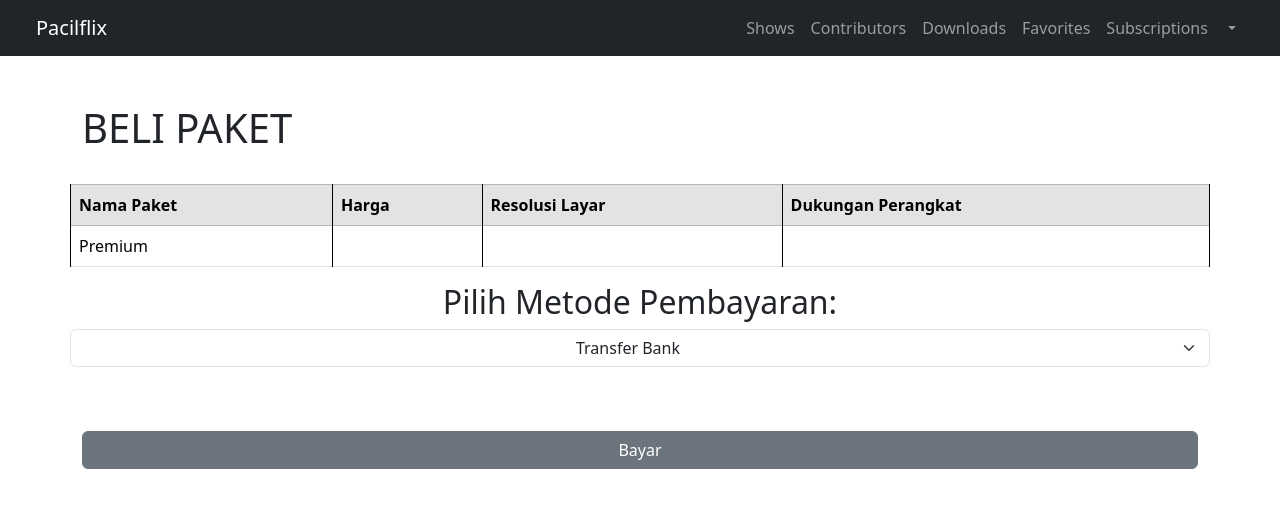
After one commit to basdat-a4/Pacilflix, a Django app: page /main/ in a window 1280 px wide. The commit adds this page. Shown: the top 508 px of the page. Run offline with Django 5.2, Linux system fonts and the light colour scheme.

Commit message:
add views, langganan & kontributor html template

```diff
--- a/Pacilflix/settings.py
+++ b/Pacilflix/settings.py
@@ -37,6 +37,7 @@ INSTALLED_APPS = [
     'django.contrib.sessions',
     'django.contrib.messages',
     'django.contrib.staticfiles',
+    'main'
 ]
 
 MIDDLEWARE = [
--- a/Pacilflix/urls.py
+++ b/Pacilflix/urls.py
@@ -15,8 +15,9 @@ Including another URLconf
     2. Add a URL to urlpatterns:  path('blog/', include('blog.urls'))
 """
 from django.contrib import admin
-from django.urls import path
+from django.urls import path, include
 
 urlpatterns = [
     path('admin/', admin.site.urls),
+    path('main/', include('main.urls'))
 ]
--- /dev/null
+++ b/main/Templates/beli_langganan.html
@@ -0,0 +1,53 @@
+{% extends 'base.html' %}
+{% block meta %}
+  <style>
+    .table-bordered {
+      border: 1px solid #000000;
+    }
+    .table-bordered th,
+    .table-bordered td {
+      border: 1px solid #000000;
+    }
+
+    th {
+        background-color: #808080;
+    }
+    .full-button {
+      width: 100%;
+    }
+  </style>
+{% endblock meta %}
+
+{% block content %}
+<body>
+  <div class="container mt-5">
+    <div class="row">
+        <h1>BELI PAKET</h1>
+        <table class="table table-bordered mt-4">
+            <tr class="table-secondary">
+                <th>Nama Paket</th>
+                <th>Harga</th>
+                <th>Resolusi Layar</th>
+                <th>Dukungan Perangkat</th>
+            </tr>
+            <tr>
+              <td>Premium</td>
+              <td></td>
+              <td></td>
+              <td></td>
+            </tr>
+        </table>
+        <h2 class="text-center">Pilih Metode Pembayaran: </h2>
+        <select class="form-select text-center" aria-label="Default select example">
+          <option selected value="">Transfer Bank</option>
+          <option value="">Kartu Kredit</option>
+          <option value="">E-Wallet</option>
+        </select>
+
+        <div class="mt-5">
+            <button type="button" class="btn btn-secondary mt-3 full-button">Bayar</button>
+        </div>
+    </div>
+  </div>
+</body>
+{% endblock content %}
--- a/main/Templates/navbar.html
+++ b/main/Templates/navbar.html
@@ -1,9 +1,9 @@
 <nav class="navbar navbar-expand-lg navbar-dark bg-dark">
 	<div class="container-fluid mx-4">
 		{% if username == 'Guest' %}
-		<a class="navbar-brand" href="{% url 'authentication:index' %}">Pacilflix</a>
+		<a class="navbar-brand" href="">Pacilflix</a>
 		{% else %}
-		<a class="navbar-brand" href="{% url 'show' %}">Pacilflix</a>
+		<a class="navbar-brand" href="">Pacilflix</a>
 		{% endif %}
 		<button class="navbar-toggler" type="button" data-bs-toggle="collapse" data-bs-target="#navbarNav" aria-controls="navbarNav" aria-expanded="false" aria-label="Toggle navigation">
 			<span class="navbar-toggler-icon"></span>
@@ -12,30 +12,30 @@
 			<ul class="navbar-nav ms-auto">
 				{% if username == 'Guest' %}
 				<li class="nav-item">
-					<a class="nav-link" href="{% url 'show' %}">Shows</a>
+					<a class="nav-link" href="">Shows</a>
 				</li>
 				{% else %}
 				<li class="nav-item">
-					<a class="nav-link" href="{% url 'show' %}">Shows</a>
+					<a class="nav-link" href="">Shows</a>
 				</li>
 				<li class="nav-item">
-					<a class="nav-link" href="{% url 'contributor' %}">Contributors</a>
+					<a class="nav-link" href="">Contributors</a>
 				</li>
 				<li class="nav-item">
-					<a class="nav-link" href="{% url 'download' %}">Downloads</a>
+					<a class="nav-link" href="">Downloads</a>
 				</li>
 				<li class="nav-item">
-					<a class="nav-link" href="{% url 'favorite' %}">Favorites</a>
+					<a class="nav-link" href="">Favorites</a>
 				</li>
 				<li class="nav-item">
-					<a class="nav-link" href="{% url 'subscription' %}">Subscriptions</a>
+					<a class="nav-link" href="">Subscriptions</a>
 				</li>
 				<li class="nav-item dropdown">
 					<a class="nav-link dropdown-toggle" href="#" id="navbarDropdown" role="button" data-bs-toggle="dropdown" aria-expanded="false">
 						{{ username }}
 					</a>
 					<ul class="dropdown-menu" aria-labelledby="navbarDropdown">
-						<li><a class="dropdown-item" href="{% url 'authentication:logout' %}">Logout</a></li>
+						<li><a class="dropdown-item" href="">Logout</a></li>
 					</ul>
 				</li>
 				{% endif %}
--- /dev/null
+++ b/main/urls.py
@@ -0,0 +1,8 @@
+from django.urls import path
+from main.views import show_main
+
+app_name = 'main'
+
+urlpatterns = [
+    path('', show_main, name='show_main'),
+]
--- a/main/views.py
+++ b/main/views.py
@@ -1,3 +1,5 @@
 from django.shortcuts import render
 
 # Create your views here.
+def show_main(request):
+    return render(request, "beli_langganan.html")
```
Also changed, not shown: main/Templates/daftar_kontributor.html (added, +53 -0 lines), main/Templates/kelola_langganan.html (added, +99 -0 lines).
